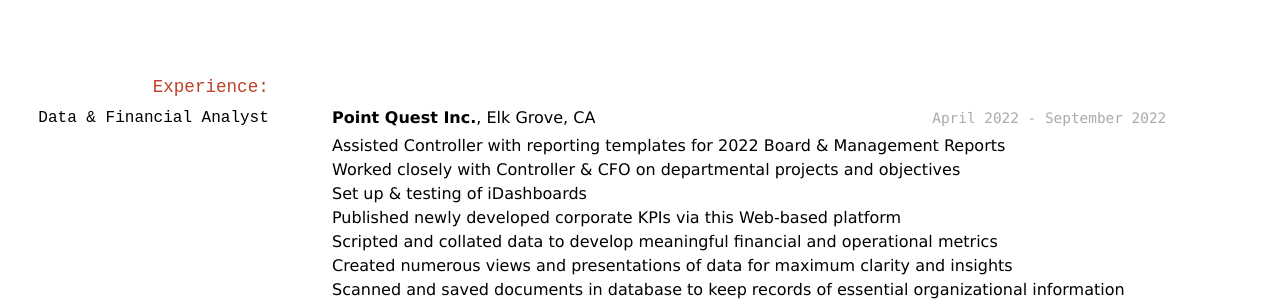
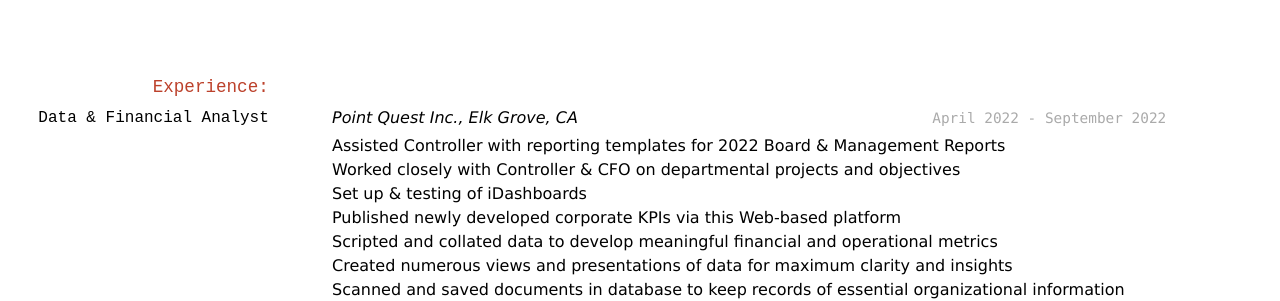
Before and after one commit to Loganj11/Logan_Jenkins_Resume, a Jekyll site: the page built from docs/index.md, in a window 1280 px wide. Shown: the part 580-881 px from the top of the page. Built offline with Jekyll 4.4.1, drawn with Linux system fonts in a browser that asks for light colours.

```diff
--- a/docs/index.md
+++ b/docs/index.md
@@ -41,8 +41,8 @@ __Brigham Young University-Idaho__, Rexburg, ID
 
 ### Data & Financial Analyst
 
+_Point Quest Inc., Elk Grove, CA_
 `April 2022 - September 2022`
-__Point Quest Inc.__, Elk Grove, CA
 
 - Assisted Controller with reporting templates for 2022 Board & Management Reports
 - Worked closely with Controller & CFO on departmental projects and objectives
```
